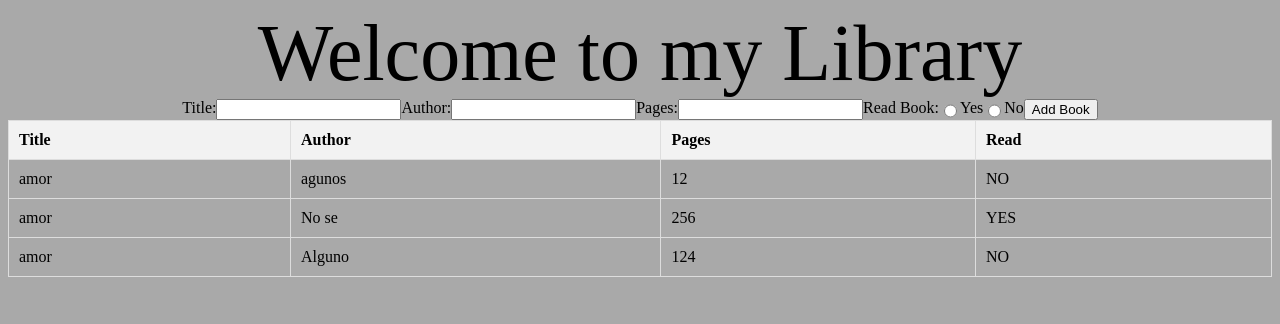
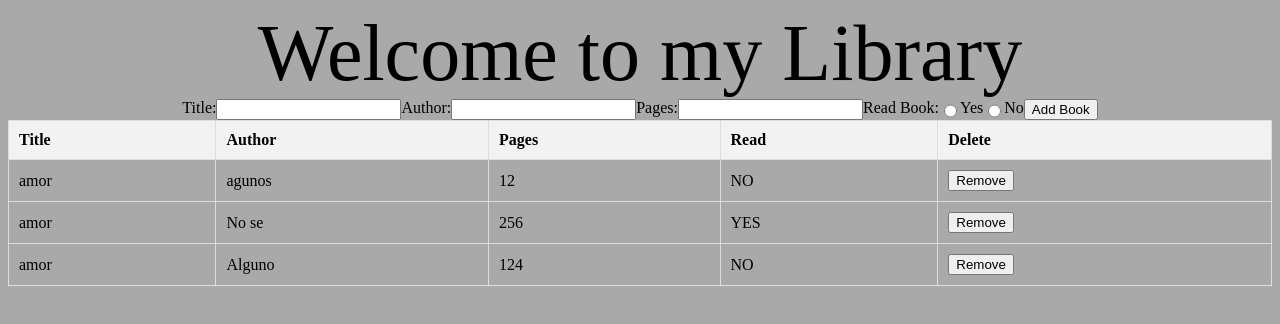
Before and after one commit to FerDesaM/Javascript-projects, a plain HTML site: page index.html in a window 1280 px wide. Drawn offline with Linux system fonts and the light colour scheme.

Commit message:
Insert a function for remove books

```diff
--- a/books.js
+++ b/books.js
@@ -17,25 +17,36 @@ function displayBooks(){
     const bookTableBody = document.querySelector('#bookTable tbody');
     bookTableBody.innerHTML = "";
 
-    mylibrary.forEach((book)=> {
+    mylibrary.forEach((book,index)=> {
         let newRow = bookTableBody.insertRow();
         newRow.insertCell(0).textContent = book.title;
         newRow.insertCell(1).textContent = book.author;
         newRow.insertCell(2).textContent = book.pages;
         newRow.insertCell(3).textContent = book.readBook;
-
+        const deleteCell = newRow.insertCell(4);
+        const deleteButton = document.createElement('button');
+        deleteButton.textContent = 'Remove';
+        deleteCell.appendChild(deleteButton);
+        deleteButton.addEventListener('click', () => {
+            deleteBook(index);
+        });
 
 });
 };
+
+function deleteBook(index) {
+    mylibrary.splice(index, 1);
+
+    displayBooks();
+}
+
 function addBookToLibrary(){
     const title = document.querySelector('#title').value;
     const author = document.querySelector('#author').value;
     const pages = document.querySelector('#pages').value;
     const readRadio = document.querySelector('input[name="readBook"]:checked');
     const readBook = readRadio ? readRadio.value : "NO";
-
     const newBook = new Books(title, author, pages, readBook);
-
     mylibrary.push(newBook);
 
     if (!title || !author || !pages || !readRadio) {
--- a/index.html
+++ b/index.html
@@ -38,6 +38,7 @@
                     <th>Author</th>
                     <th>Pages</th>
                     <th>Read</th>
+                    <th>Delete</th>
                 </tr>
             </thead>
             <tbody>
```
